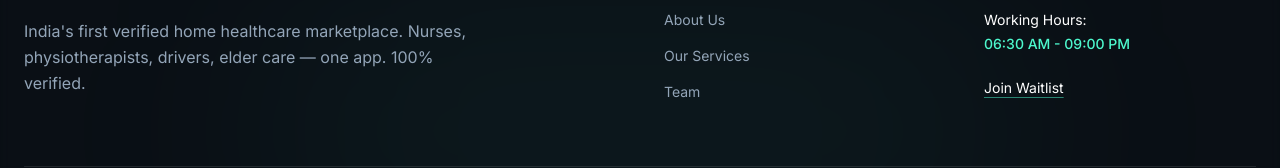
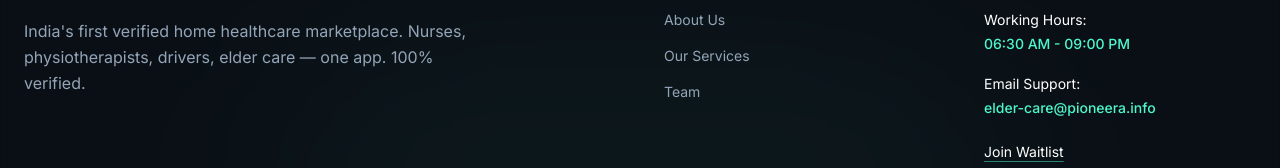
Before and after one commit to mrlegezt-glitch/pioneera, a React (Vite) app: page / in a window 1280 px wide. Shown: the part 5723-5891 px from the top of the page. Built offline with nearby package versions, Linux system fonts and the light colour scheme; no server answers; a web font is replaced by a local one.

Commit message:
update: added official email to footer

```diff
--- a/src/components/layout/Footer.tsx
+++ b/src/components/layout/Footer.tsx
@@ -33,6 +33,12 @@
                 <span className="text-white mb-1">Working Hours:</span>
                 <span className="text-neon font-medium">06:30 AM - 09:00 PM</span>
               </li>
+              <li className="flex flex-col pt-1">
+                <span className="text-white mb-1">Email Support:</span>
+                <a href="mailto:elder-care@pioneera.info" className="text-neon font-medium hover:text-white transition-colors">
+                  elder-care@pioneera.info
+                </a>
+              </li>
               <li className="pt-2">
                 <a href="#waitlist" className="text-white hover:text-neon transition-colors underline underline-offset-4 decoration-neon/50">
                   Join Waitlist
```
